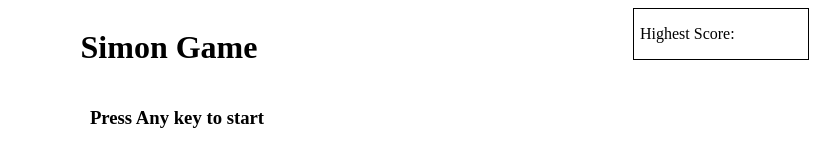
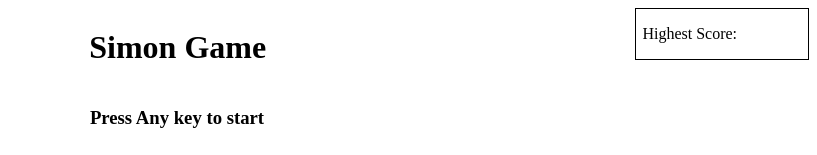
Before and after one commit to Raji1009/Simon-Game, a plain HTML site: page index.html in a window 1280 px wide. Shown: the top 155 px of the page, without its empty margins (463-1280 px from the left). Drawn offline with Linux system fonts and the light colour scheme.

Commit message:
index.html

```diff
--- a/index.html
+++ b/index.html
@@ -9,7 +9,7 @@
   </head>
   <body>
     <div class="score">
-      <h1 style="width: 80%;margin-left: 160px;">Simon Game</h1>
+      <h1 style="width: 80%;margin-left: 175px;">Simon Game</h1>
       <div class="highscore" style="width: 15%;">
         <p>Highest Score:</p>
       </div>
```
